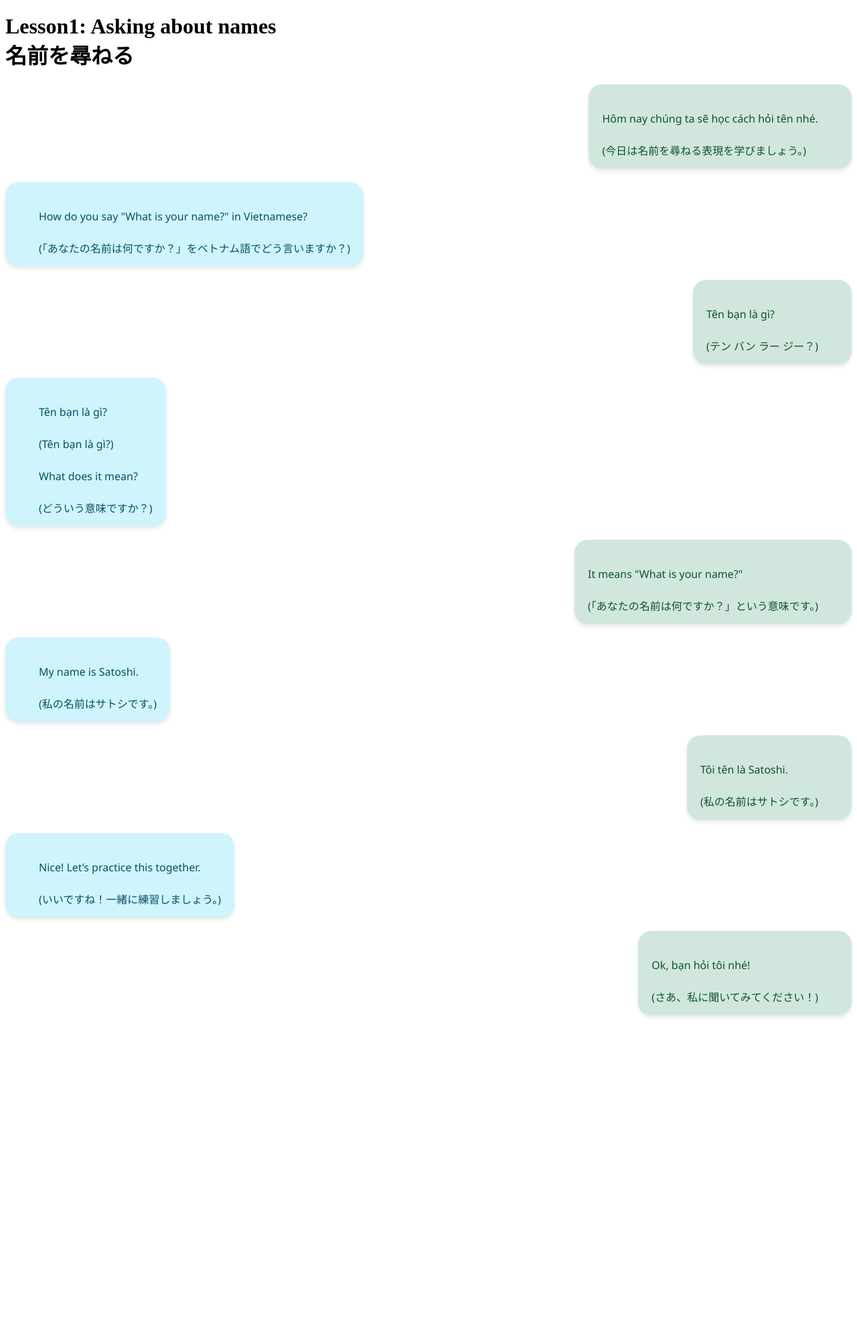
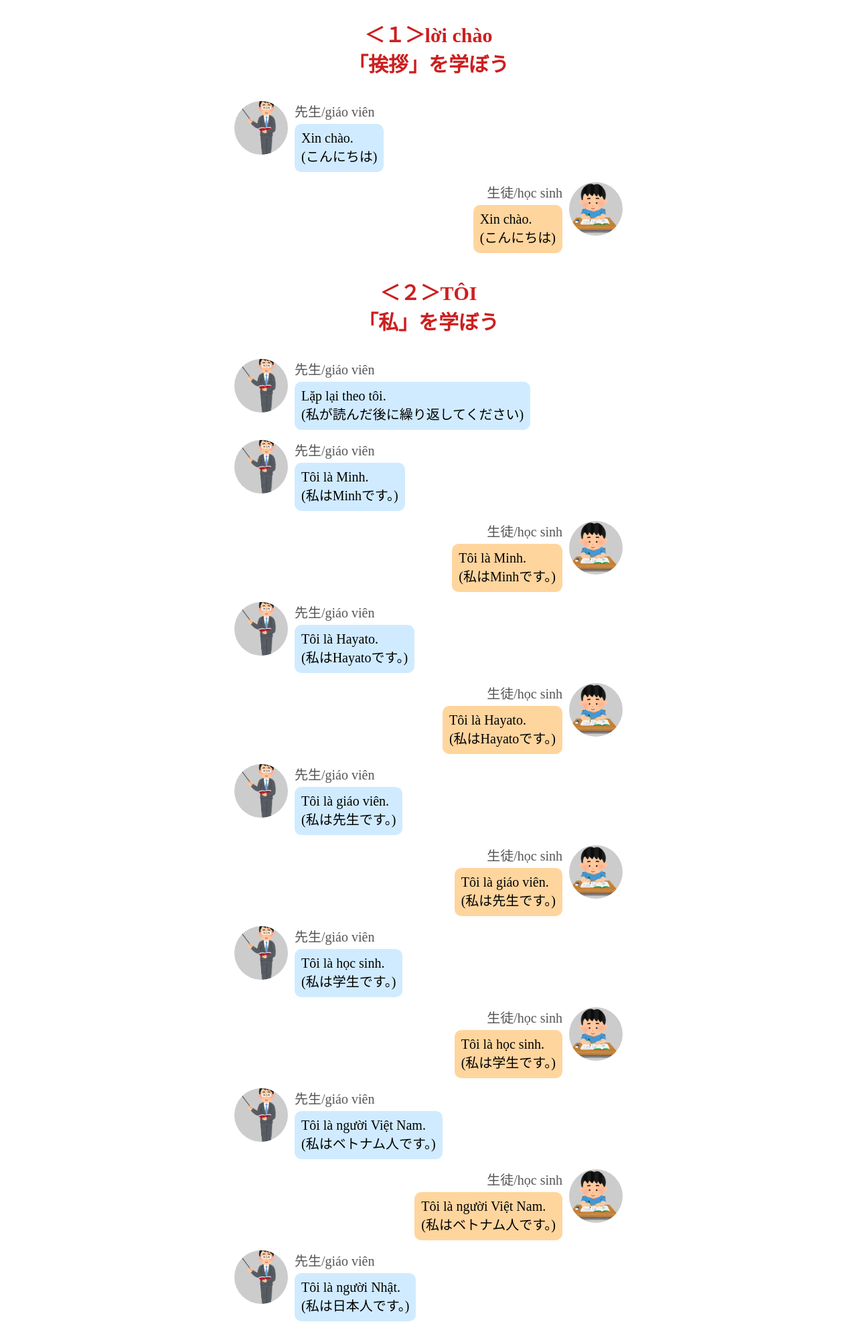
Before and after one commit to hungnah/Web-design, a Django app: page /session/study_phrase/1/ in a window 1280 px wide. Shown: the top 1977 px of the page at 67% size. Before the commit the page ends 1519 px from the top, so only its background shows below. Run offline with Django 4.2, Linux system fonts and the light colour scheme.

Commit message:
Study_text_1

```diff
--- a/testpj2/session/views.py
+++ b/testpj2/session/views.py
@@ -58,7 +58,7 @@ def submit_evaluation(request):
     post.status = 'completed'
     post.save()
 
-    # 評価後のリダイレクト先（例：ダッシュボード）
+    # 評価後のリダイレクト先(例：ダッシュボード)
     return redirect('/auth/dashboard/')
 
 def list(request):
@@ -77,5 +77,102 @@ def list(request):
     return render(request, 'session/list.html', context)
 
 def study_detail(request, phrase_id):
-    template_name = f'session/study_{phrase_id}.html'
-    return render(request, template_name)
+    if phrase_id == 1:
+        messages = [
+            {'side': 'system', 'text': '＜１＞lời chào\n「挨拶」を学ぼう'},
+            {'side': 'left', 'text': 'Xin chào.\n(こんにちは)'},
+            {'side': 'right', 'text': 'Xin chào.\n(こんにちは)'},
+            {'side': 'system', 'text': '＜２＞TÔI\n「私」を学ぼう'},
+            {'side': 'left', 'text': 'Lặp lại theo tôi.\n(私が読んだ後に繰り返してください)'},
+            {'side': 'left', 'text': 'Tôi là Minh.\n(私はMinhです。)'},
+            {'side': 'right', 'text': 'Tôi là Minh.\n(私はMinhです。)'},
+            {'side': 'left', 'text': 'Tôi là Hayato.\n(私はHayatoです。)'},
+            {'side': 'right', 'text': 'Tôi là Hayato.\n(私はHayatoです。)'},
+            {'side': 'left', 'text': 'Tôi là giáo viên.\n(私は先生です。)'},
+            {'side': 'right', 'text': 'Tôi là giáo viên.\n(私は先生です。)'},
+            {'side': 'left', 'text': 'Tôi là học sinh.\n(私は学生です。)'},
+            {'side': 'right', 'text': 'Tôi là học sinh.\n(私は学生です。)'},
+            {'side': 'left', 'text': 'Tôi là người Việt Nam.\n(私はベトナム人です。)'},
+            {'side': 'right', 'text': 'Tôi là người Việt Nam.\n(私はベトナム人です。)'},
+            {'side': 'left', 'text': 'Tôi là người Nhật.\n(私は日本人です。)'},
+            {'side': 'right', 'text': 'Tôi là người Nhật.\n(私は日本人です。)'},
+            {'side': 'system', 'text': '＜３＞Bạn\n「あなた」を学ぼう'},
+            {'side': 'left', 'text': 'Lặp lại theo tôi.\n(私が読んだ後に繰り返してください)'},
+            {'side': 'left', 'text': 'Tôi là Minh.\n(あなたはMinhです。)'},
+            {'side': 'right', 'text': 'Tôi là Minh.\n(あなたはMinhです。)'},
+            {'side': 'left', 'text': 'Tôi là Hayato.\n(あなたはHayatoです。)'},
+            {'side': 'right', 'text': 'Tôi là Hayato.\n(あなたはHayatoです。)'},
+            {'side': 'left', 'text': 'Tôi là giáo viên.\n(あなたは先生です。)'},
+            {'side': 'right', 'text': 'Tôi là giáo viên.\n(あなたは先生です。)'},
+            {'side': 'left', 'text': 'Tôi là học sinh.\n(あなたは学生です。)'},
+            {'side': 'right', 'text': 'Tôi là học sinh.\n(あなたは学生です。)'},
+            {'side': 'left', 'text': 'Tôi là người Việt Nam.\n(あなたはベトナム人です。)'},
+            {'side': 'right', 'text': 'Tôi là người Việt Nam.\n(あなたはベトナム人です。)'},
+            {'side': 'left', 'text': 'Tôi là người Nhật.\n(あなたは日本人です。)'},
+            {'side': 'right', 'text': 'Tôi là người Nhật.\n(あなたは日本人です。)'},
+            {'side': 'system', 'text': '＜４＞Bạn có phải\n「あなたは～ですか？」を学ぼう'},
+            {'side': 'left', 'text': 'Lặp lại theo tôi.\n(私が読んだ後に繰り返してください)'},
+            {'side': 'left', 'text': 'Bạn có phải là Minh？\n(あなたはMinhですか？)'},
+            {'side': 'right', 'text': 'Bạn có phải là Minh？\n(あなたはMinhですか？)'},
+            {'side': 'left', 'text': 'Bạn có phải là Hayato？\n(あなたはHayatoですか？)'},
+            {'side': 'right', 'text': 'Bạn có phải là Hayato？\n(あなたはHayatoですか？)'},
+            {'side': 'left', 'text': 'Bạn có phải là giáo viên？\n(あなたは先生ですか？)'},
+            {'side': 'right', 'text': 'Bạn có phải là giáo viên？\n(あなたは先生ですか？)'},
+            {'side': 'left', 'text': 'Bạn có phải là học sinh？\n(あなたは学生ですか？)'},
+            {'side': 'right', 'text': 'Bạn có phải là học sinh？\n(あなたは学生ですか？)'},
+            {'side': 'left', 'text': 'Bạn có phải là người Việt Nam？\n(あなたはベトナム人ですか？)'},
+            {'side': 'right', 'text': 'Bạn có phải là người Việt Nam？\n(あなたはベトナム人ですか？)'},
+            {'side': 'left', 'text': 'Bạn có phải là người Nhật？\n(あなたは日本人ですか？)'},
+            {'side': 'right', 'text': 'Bạn có phải là người Nhật？\n(あなたは日本人ですか？)'},
+            {'side': 'system', 'text': '＜５＞Vâng・Không\n「はい・いいえ」を学ぼう'},
+            {'side': 'left', 'text': 'Bạn có phải là Hayato？\n(あなたはHayatoですか？)'},
+            {'side': 'right', 'text': 'Bạn có phải là Hayato？\n(あなたはHayatoですか？)'},
+            {'side': 'left', 'text': 'Vâng, tôi là Hayato.\n(はい、私はHayatoです。)'},
+            {'side': 'right', 'text': 'Vâng, tôi là Hayato.\n(はい、私はHayatoです。)'},
+            {'side': 'left', 'text': 'Không, tôi là Minh.\n(いいえ、私はMinhです。)'},
+            {'side': 'right', 'text': 'Không, tôi là Minh.\n(いいえ、私はMinhです。)'},
+            {'side': 'left', 'text': 'Bạn có phải là học sinh？\n(あなたは学生ですか？)'},
+            {'side': 'right', 'text': 'Bạn có phải là học sinh？\n(あなたは学生ですか？)'},
+            {'side': 'left', 'text': 'Vâng, tôi là học sinh.\n(はい、私は学生です。)'},
+            {'side': 'right', 'text': 'Vâng, tôi là học sinh.\n(はい、私は学生です。)'},
+            {'side': 'left', 'text': 'Không, tôi là giáo viên.\n(いいえ、私は先生です。)'},
+            {'side': 'right', 'text': 'Không, tôi là giáo viên.\n(いいえ、私は先生です。)'},
+            {'side': 'left', 'text': 'Bạn có phải là người Nhật？\n(あなたは日本人ですか？)'},
+            {'side': 'right', 'text': 'Bạn có phải là người Nhật？\n(あなたは日本人ですか？)'},
+            {'side': 'left', 'text': 'Vâng, tôi là người Nhật.\n(はい、私は日本人です。)'},
+            {'side': 'right', 'text': 'Vâng, tôi là người Nhật.\n(はい、私は日本人です。)'},
+            {'side': 'left', 'text': 'Không, tôi là người Việt Nam.\n(いいえ、私はベトナム人です。)'},
+            {'side': 'right', 'text': 'Không, tôi là người Việt Nam.\n(いいえ、私はベトナム人です。)'},
+            {'side': 'system', 'text': '＜６＞trò chuyện①\n学んだ表現を使って会話しよう①'},
+            {'side': 'left', 'text': 'Xin chào! Tôi là Minh.\n(こんにちは！私はMinhです。)'},
+            {'side': 'right', 'text': 'Xin chào! Tôi là Hayato.\n(こんにちは！私はHayatoです。)'},
+            {'side': 'left', 'text': 'Bạn có phải là học sinh？\n(あなたは学生ですか？)'},
+            {'side': 'right', 'text': 'Vâng, tôi là học sinh. Bạn có phải là giáo viên？\n(はい、私は学生です。あなたは先生ですか？)'},
+            {'side': 'left', 'text': 'Vâng, tôi là giáo viên. Bạn có phải là người Việt Nam？\n(はい、私は先生です。あなたはベトナム人ですか？)'},
+            {'side': 'right', 'text': 'Không, tôi là người Nhật. Bạn có phải là người Nhật？\n(いいえ、私は日本人です。あなたは日本人ですか？)'},
+            {'side': 'left', 'text': 'Không, tôi là người Việt Nam.\n(いいえ、私はベトナム人です。)'},
+            {'side': 'system', 'text': '＜６＞trò chuyện②\n学んだ表現を使って会話しよう②'},
+            {'side': 'right', 'text': 'Xin chào! Tôi là Minh.\n(こんにちは！私はMinhです。)'},
+            {'side': 'left', 'text': 'Xin chào! Tôi là Hayato.\n(こんにちは！私はHayatoです。)'},
+            {'side': 'right', 'text': 'Bạn có phải là học sinh？\n(あなたは学生ですか？)'},
+            {'side': 'left', 'text': 'Vâng, tôi là học sinh. Bạn có phải là giáo viên？\n(はい、私は学生です。あなたは先生ですか？)'},
+            {'side': 'right', 'text': 'Vâng, tôi là giáo viên. Bạn có phải là người Việt Nam？\n(はい、私は先生です。あなたはベトナム人ですか？)'},
+            {'side': 'left', 'text': 'Không, tôi là người Nhật. Bạn có phải là người Nhật？\n(いいえ、私は日本人です。あなたは日本人ですか？)'},
+            {'side': 'right', 'text': 'Không, tôi là người Việt Nam.\n(いいえ、私はベトナム人です。)'},
+        ]
+    elif phrase_id == 2:
+        messages = [
+            {'side': 'left', 'text': 'おはよう！今日はいい天気だね。'},
+            {'side': 'right', 'text': 'そうだね！散歩に行こうよ。'},
+        ]
+    else:
+        messages = []
+
+    context = {
+        'messages': messages,
+        'left_icon': 'images/session/teacher.png',
+        'left_name': '先生/giáo viên',
+        'right_icon': 'images/session/student.png',
+        'right_name': '生徒/học sinh',
+    }
+    return render(request, 'session/study.html', context)
--- /dev/null
+++ b/testpj2/templates/session/study.html
@@ -0,0 +1,109 @@
+{% extends 'base_timer.html' %}
+{% load static %}
+
+{% block style %}
+<style>
+  body {
+    font-family: Arial, sans-serif;
+    background-color: #e5ddd5;
+    margin: 0;
+    padding: 20px;
+  }
+
+  .chat-container {
+    max-width: 600px;
+    margin: 0 auto;
+    display: flex;
+    flex-direction: column;
+    gap: 15px;
+  }
+
+  .message-row {
+    display: flex;
+    align-items: flex-start;
+  }
+
+  .message-row.right {
+    flex-direction: row-reverse;
+  }
+
+  .icon {
+    width: 80px;
+    height: 80px;
+    border-radius: 50%;
+    background-color: #ccc;
+    overflow: hidden;
+    margin: 0 10px;
+  }
+
+  .icon img {
+    width: 90%;
+    height: 100%;
+    object-fit: cover;
+  }
+
+  .message-content {
+    max-width: 70%;
+  }
+
+  .name {
+    font-size: 20px;
+    margin-bottom: 5px;
+    color: #555;
+  }
+
+  .bubble {
+    background-color: #d0ebff; /* 水色（相手） */
+    font-size: 20px;
+    padding: 10px;
+    border-radius: 10px;
+    position: relative;
+    text-align: left !important;
+  }
+
+  .message-row.right .bubble {
+    background-color: #ffd59e; /* オレンジ（自分） */
+  }
+
+  .message-row.right .message-content {
+    text-align: right;
+  }
+  .system-message {
+    text-align: center;
+    font-weight: bold;
+    margin: 20px 0;
+    color: #cd1f1f;
+    font-size: 30px;
+  }
+</style>
+{% endblock %}
+
+{% block content %}
+<div class="chat-container">
+    {% for msg in messages %}
+        {% if msg.side == 'system' %}
+            <div class="system-message">{{ msg.text|linebreaksbr }}</div>
+        {% else %}
+            <div class="message-row {% if msg.side == 'right' %}right{% endif %}">
+            <div class="icon">
+                {% if msg.side == 'left' %}
+                <img src="{% static left_icon %}" alt="{{ left_name }}アイコン">
+                {% else %}
+                <img src="{% static right_icon %}" alt="{{ right_name }}アイコン">
+                {% endif %}
+            </div>
+            <div class="message-content">
+                <div class="name">
+                {% if msg.side == 'left' %}
+                    {{ left_name }}
+                {% else %}
+                    {{ right_name }}
+                {% endif %}
+                </div>
+                <div class="bubble">{{ msg.text|linebreaksbr }}</div>
+            </div>
+            </div>
+        {% endif %}
+    {% endfor %}
+</div>
+{% endblock %}
--- a/testpj2/templates/session/study_1.html
+++ b/testpj2/templates/session/study_1.html
@@ -1,124 +1,114 @@
 {% extends 'base_timer.html' %}
+{% load static %}
 
 {% block title %}Lesson1: Asking about names - 名前を尋ねる{% endblock %}
 
 {% block body_class %}enable-timer{% endblock %}
 
 {% block style %}
-  .conversation {
+<style>
+  body {
+    font-family: Arial, sans-serif;
+    background-color: #e5ddd5;
+    margin: 0;
+    padding: 20px;
+  }
+
+  .chat-container {
+    max-width: 600px;
+    margin: 0 auto;
     display: flex;
     flex-direction: column;
-    gap: 20px;
-    font-family: "Segoe UI", Tahoma, Geneva, Verdana, sans-serif;
+    gap: 15px;
   }
-  .message {
+
+  .message-row {
     display: flex;
-    max-width: 70%;
-    padding: 15px 20px;
-    border-radius: 20px;
-    line-height: 1.5;
-    box-shadow: 0 3px 6px rgba(0,0,0,0.1);
-    font-size: 1rem;
-    align-items: center;
+    align-items: flex-start;
   }
-  .teacher {
-    margin-left: auto;
-    background-color: #d1e7dd;
-    color: #0f5132;
+
+  .message-row.right {
     flex-direction: row-reverse;
   }
-  .student {
-    margin-right: auto;
-    background-color: #cff4fc;
-    color: #055160;
+
+  .icon {
+    width: 80px;
+    height: 80px;
+    border-radius: 50%;
+    background-color: #ccc;
+    overflow: hidden;
+    margin: 0 10px;
   }
-  .icon {
-    font-size: 2.2rem;
-    margin: 0 15px;
-    flex-shrink: 0;
-    color: inherit;
+
+  .icon img {
+    width: 90%;
+    height: 100%;
+    object-fit: cover;
   }
-  .text {
-    white-space: pre-line;
+
+  .message-content {
+    max-width: 70%;
   }
+
+  .name {
+    font-size: 20px;
+    margin-bottom: 5px;
+    color: #555;
+  }
+
+  .bubble {
+    background-color: #d0ebff; /* ← 水色（相手） */
+    font-size: 20px;
+    padding: 10px;
+    border-radius: 10px;
+    position: relative;
+  }
+
+  .message-row.right .bubble {
+    background-color: #ffd59e; /* ← オレンジ（自分） */
+  }
+
+  .message-row.right .message-content {
+    text-align: right;
+  }
+</style>
 {% endblock %}
 
 {% block content %}
-  <h1>Lesson1: Asking about names<br>名前を尋ねる</h1>
+<div class="chat-container">
 
-  <div class="conversation">
-    <div class="message teacher">
-      <i class="fas fa-chalkboard-teacher icon" title="Teacher"></i>
-      <div class="text">
-        Hôm nay chúng ta sẽ học cách hỏi tên nhé.<br>
-        (今日は名前を尋ねる表現を学びましょう。)
+  <!-- 相手のメッセージ -->
+  <div class="message-row">
+    <div class="icon">
+      <img src="{% static 'images/session/teacher.png' %}" alt="相手アイコン">
+    </div>
+    <div class="message-content">
+      <div class="name">田中</div>
+      <div class="bubble">こんにちは！元気？</div>
     </div>
   </div>
 
-    <div class="message student">
-      <i class="fas fa-user icon" title="Student"></i>
-      <div class="text">
-        How do you say "What is your name?" in Vietnamese?<br>
-        (「あなたの名前は何ですか？」をベトナム語でどう言いますか？)
+  <!-- 自分のメッセージ -->
+  <div class="message-row right">
+    <div class="icon">
+      <img src="{% static 'images/session/student.png' %}" alt="自分アイコン">
+    </div>
+    <div class="message-content">
+      <div class="name">私</div>
+      <div class="bubble">うん、元気だよ！そっちは？</div>
     </div>
   </div>
 
-    <div class="message teacher">
-      <i class="fas fa-chalkboard-teacher icon"></i>
-      <div class="text">
-        Tên bạn là gì?<br>
-        (テン バン ラー ジー？)
+  <!-- 相手のメッセージ -->
+  <div class="message-row">
+    <div class="icon">
+      <img src="{% static 'images/session/teacher.png' %}" alt="相手アイコン">
+    </div>
+    <div class="message-content">
+      <div class="name">田中</div>
+      <div class="bubble">忙しいけど、なんとかやってるよ。</div>
     </div>
   </div>
 
-    <div class="message student">
-      <i class="fas fa-user icon"></i>
-      <div class="text">
-        Tên bạn là gì?<br>
-        (Tên bạn là gì?)<br>
-        What does it mean?<br>
-        (どういう意味ですか？)
-      </div>
-    </div>
-
-    <div class="message teacher">
-      <i class="fas fa-chalkboard-teacher icon"></i>
-      <div class="text">
-        It means "What is your name?"<br>
-        (「あなたの名前は何ですか？」という意味です。)
-      </div>
-    </div>
-
-    <div class="message student">
-      <i class="fas fa-user icon"></i>
-      <div class="text">
-        My name is Satoshi.<br>
-        (私の名前はサトシです。)
-      </div>
-    </div>
-
-    <div class="message teacher">
-      <i class="fas fa-chalkboard-teacher icon"></i>
-      <div class="text">
-        Tôi tên là Satoshi.<br>
-        (私の名前はサトシです。)
-      </div>
-    </div>
-
-    <div class="message student">
-      <i class="fas fa-user icon"></i>
-      <div class="text">
-        Nice! Let’s practice this together.<br>
-        (いいですね！一緒に練習しましょう。)
-      </div>
-    </div>
-
-    <div class="message teacher">
-      <i class="fas fa-chalkboard-teacher icon"></i>
-      <div class="text">
-        Ok, bạn hỏi tôi nhé!<br>
-        (さあ、私に聞いてみてください！)
-      </div>
-    </div>
 </div>
 {% endblock %}
--- a/testpj2/templates/user_profile/vietnamese_dashboard.html
+++ b/testpj2/templates/user_profile/vietnamese_dashboard.html
@@ -39,7 +39,7 @@
                             <small class="text-muted">がんばりポイント</small>
                         </div>
                         <div class="col-6">
-                            <h4 class="text-success">{{ user.japanese_posts.all|length }}</h4>
+                            <h4 class="text-success">{{ user.vietnamese_posts.all|length }}</h4>
                             <small class="text-muted">マッチング</small>
                         </div>
                     </div>
```
Also changed, not shown: testpj2/static/images/session/student.png (added), testpj2/static/images/session/teacher.png (added). Lines whose indentation alone changed are shown as unchanged.
